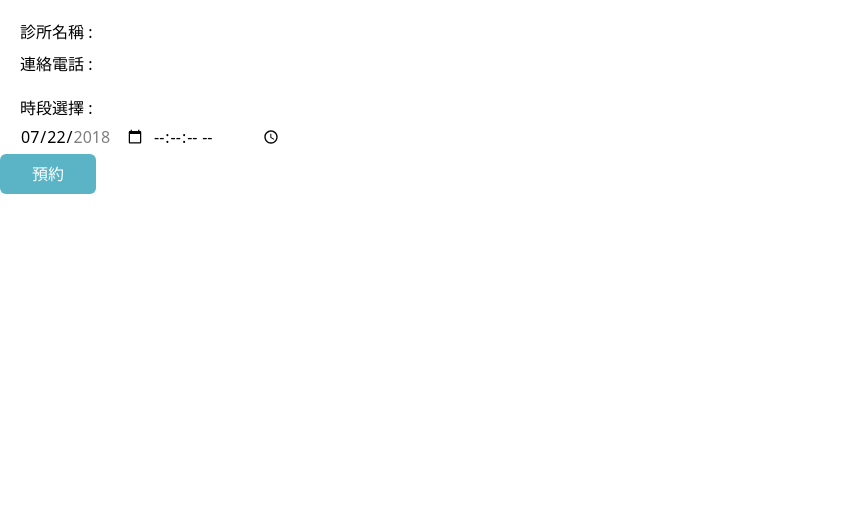
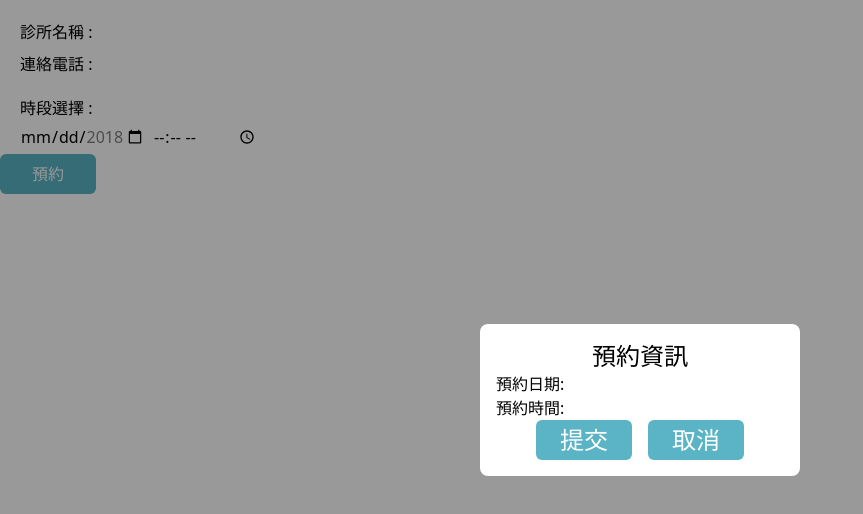
Before and after one commit to cherites0610/suffering-for-love, a Vue app: page /IPF/1 in a window 1280 px wide. Both pictures are taken after a click on the button "預約". Shown: the top 514 px of the page, without its empty margins (0-863 px from the left). Built offline with nearby package versions, Linux system fonts and the light colour scheme; no server answers; what @phosphor-icons/vue would draw is missing.

Commit message:
feat:新增預約按鈕

```diff
--- a/src/views/IPFormView.vue
+++ b/src/views/IPFormView.vue
@@ -13,17 +13,47 @@
     <span class="m-5">時段選擇 :</span>
     <div class=" mx-5 my-1">
 
-        <input class="focus:border-color600 focus:outline-none" type="date" id="start" name="trip-start" value="2018-07-22" min="2018-01-01" max="2018-12-31" />
-        <input class="mx-2 focus:border-color600 focus:outline-none" type="time" id="appt" name="appt" min="09:00" max="18:00" step="30" required />
+        <input v-model="date" class="focus:border-color600 focus:outline-none" type="date" id="start" name="trip-start"
+            value="2018-07-22" min="2018-01-01" max="2018-12-31" />
+        <input v-model="time" class="mx-2 focus:border-color600 focus:outline-none" type="time" id="appt" name="appt" min="09:00"
+            max="18:00" required />
+            {{ time }}
     </div>
-    <button class=" h-10 w-24 rounded-md" style="background: #5AB4C5;color: #ffffff !important;">預約</button>
+    <button @click="modalActive = true" class=" h-10 w-24 rounded-md"
+        style="background: #5AB4C5;color: #ffffff !important;">預約</button>
+
+    <!-- The Modal -->
+    <Transition>
+        <div class="modal fixed z-10 left-0 top-0 h-full w-full overflow-auto shadow-xl"
+            style="background-color: rgba(0, 0, 0, 0.4);" v-if="modalActive">
+            <div class=" w-full h-full content-center flex-wrap flex justify-center">
+                <div class="bg-white p-4 opacity-100 w-80 z-20 rounded-lg"
+                    style="background-color: white;opacity: 1 !important;">
+                    <div class=" text-xl text-center">預約資訊</div>
+                    <div>預約日期:{{ date }}</div>
+                    <div>預約時間:{{ time }}</div>
+                    <div class="flex space-x-4 text-xl justify-center">
+                        <button class=" h-10 w-24 rounded-md" @click="confirm()"
+                            style="background: #5AB4C5; color: #ffffff !important;">提交</button>
+                        <button class=" h-10 w-24 rounded-md" @click="modalActive = false"
+                            style="background: #5AB4C5; color: #ffffff !important;">取消</button>
+                    </div>
+                </div>
+            </div>
+        </div>
+    </Transition>
 </template>
 
 <script setup lang="ts">
 import { onMounted, ref } from 'vue';
 import requests from '../axios/index'
 import Clinic from '@/modal/clinic';
+import router from '@/router';
 
+const modalActive = ref<boolean>(false);
+
+const date = ref<string>();
+const time = ref<string>();
 
 const props = defineProps(['id'])
 const clinic = ref<Clinic>();
@@ -36,8 +66,22 @@ const getAllInf = async () => {
 
 onMounted(() => {
     getAllInf()
+})
 
-})
+const confirm = () => {
+    router.push('/')
+}
 </script>
 
-<style scoped></style>
+<style scoped>
+/* 下面我们会解释这些 class 是做什么的 */
+.v-enter-active,
+.v-leave-active {
+    transition: opacity 0.3s ease;
+}
+
+.v-enter-from,
+.v-leave-to {
+    opacity: 0;
+}
+</style>
```
